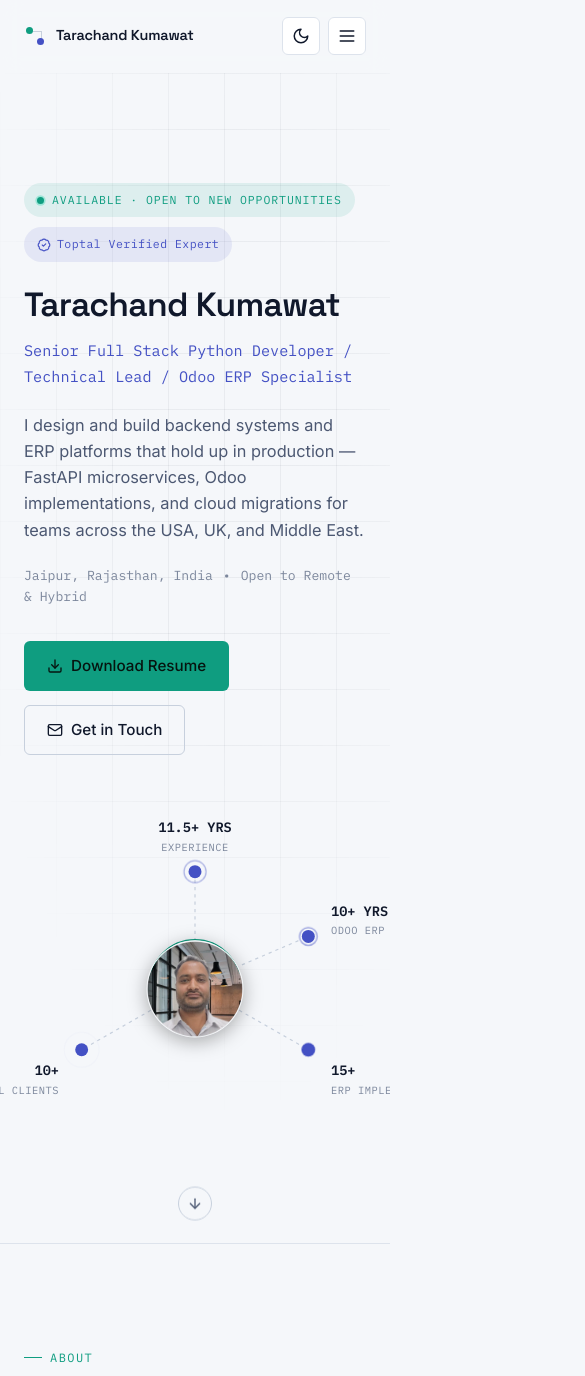
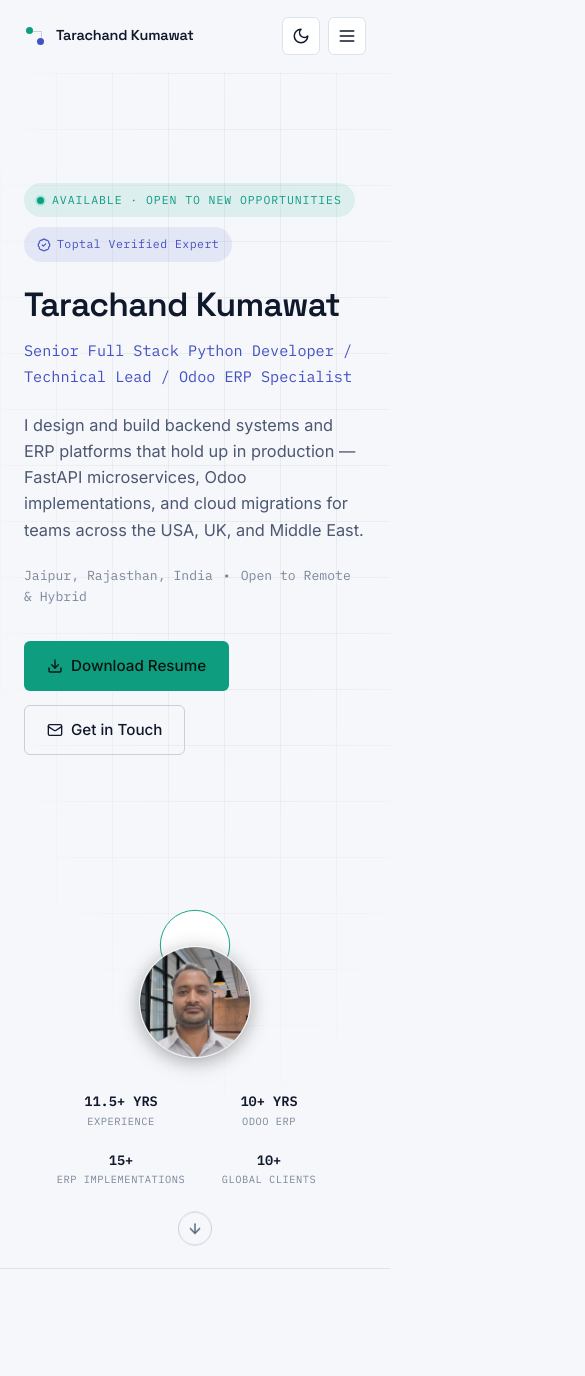
Before and after one commit to tckumawat16/tarachand-kumawat, a React (Vite) app: page / in a window 390 px wide. Shown: the top 1376 px of the page, 585 px wide, since content can reach past the window. Built offline with nearby package versions, Linux system fonts and the light colour scheme; a web font is replaced by a local one.

Commit message:
fixing more responsive issues

```diff
--- a/src/components/Hero.css
+++ b/src/components/Hero.css
@@ -281,3 +281,43 @@
     font-size: 0.85rem;
   }
 }
+
+@media (max-width: 600px) {
+  .diagram-lines,
+  .diagram-node {
+    display: none;
+  }
+
+  .hero-diagram {
+    aspect-ratio: auto;
+    max-width: 280px;
+  }
+
+  .diagram-svg {
+    display: block;
+    width: 100%;
+    height: 260px;
+  }
+
+  .core-photo {
+    width: 110px;
+    height: 110px;
+  }
+
+  .diagram-labels {
+    position: static;
+    inset: auto;
+    display: grid;
+    grid-template-columns: 1fr 1fr;
+    gap: 20px 16px;
+    margin-top: 16px;
+  }
+
+  .diagram-label {
+    position: static;
+    transform: none !important;
+    width: auto !important;
+    text-align: center !important;
+    align-items: center !important;
+  }
+}
--- a/src/index.css
+++ b/src/index.css
@@ -83,8 +83,15 @@ html {
   }
 }
 
+html {
+  overflow-x: hidden;
+  width: 100%;
+}
+
 body {
   margin: 0;
+  overflow-x: hidden;
+  max-width: 100vw;
   background: var(--bg);
   color: var(--text);
   font-family: var(--font-body);
```
